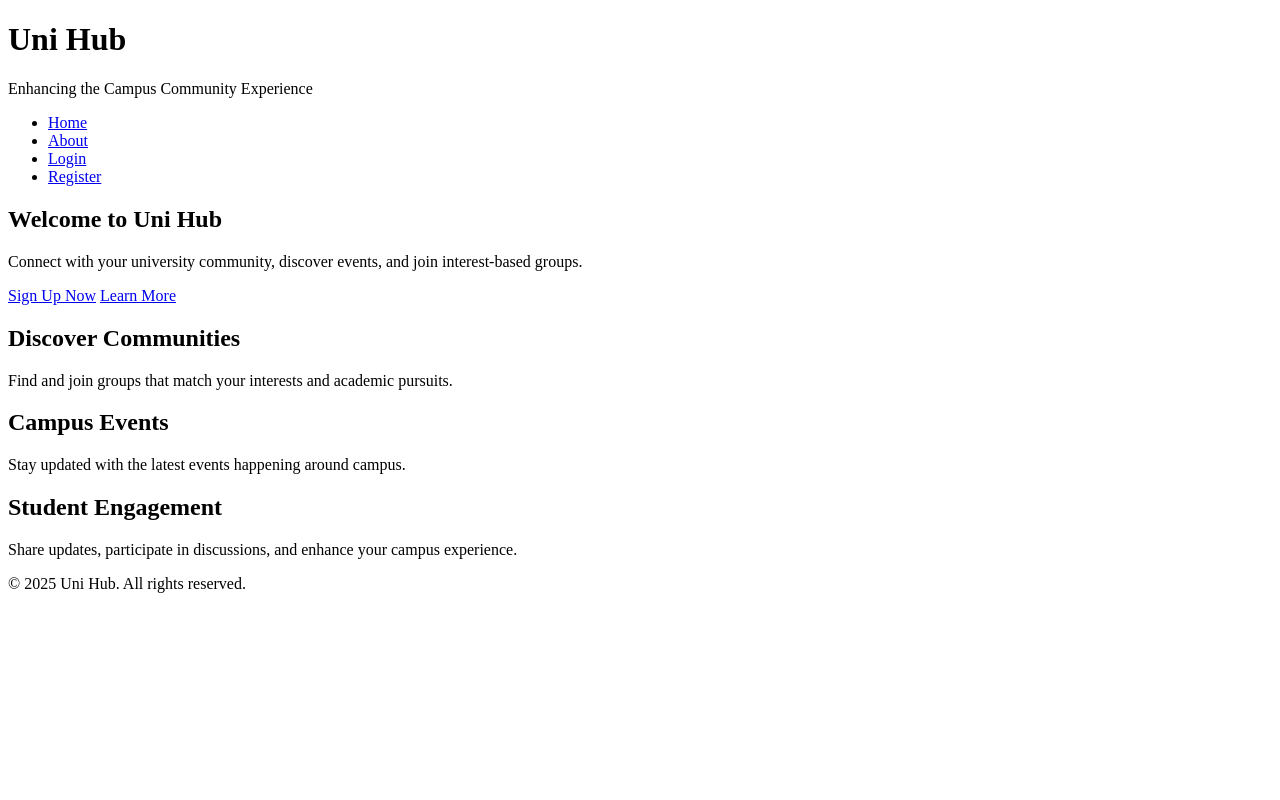
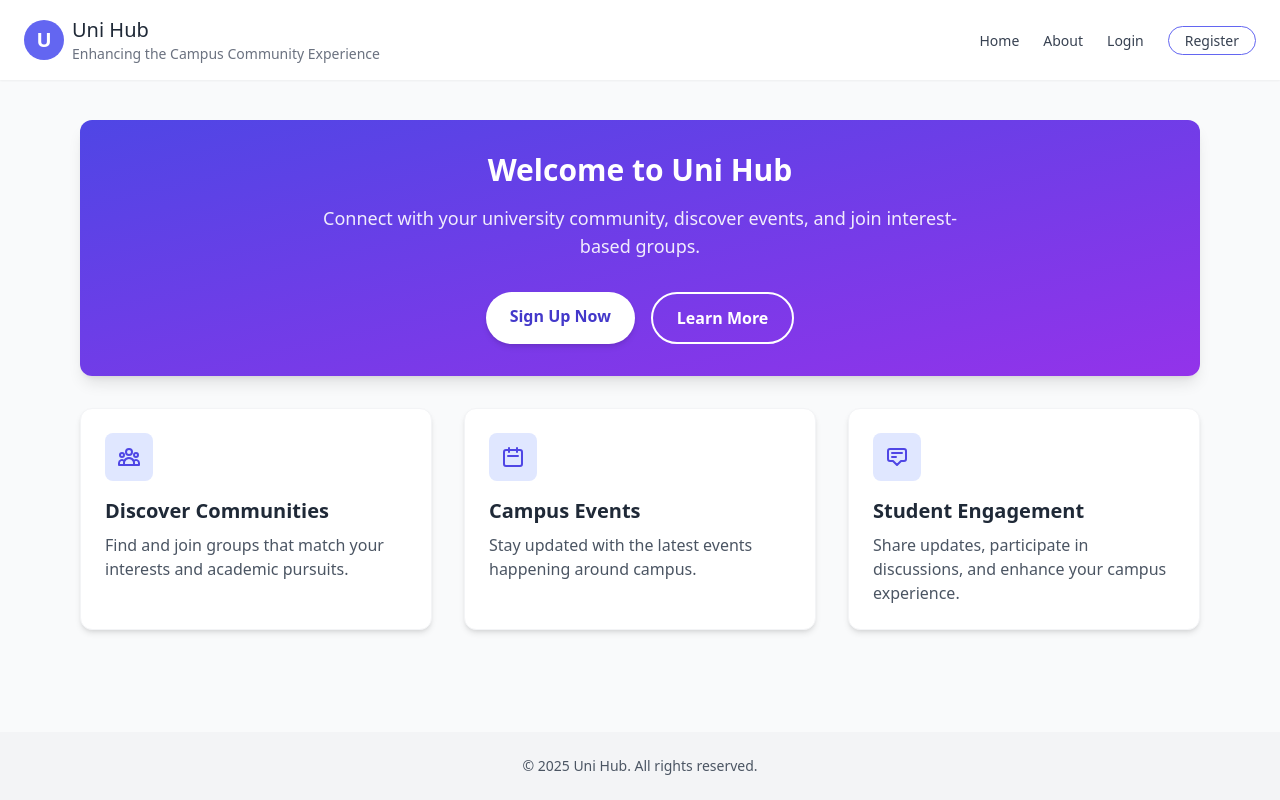
Before and after one commit to Strizzy066/uni-hub, a Django app: page / in a window 1280 px wide. Run offline with Django 5.2, Linux system fonts and the light colour scheme; style sheets or scripts are compiled from the project's sources.

Commit message:
update home page - add tailwind classes

```diff
--- a/core/templates/core/home.html
+++ b/core/templates/core/home.html
@@ -3,29 +3,53 @@
 {% block title %}Uni Hub - Enhancing the Campus Community Experience{% endblock %}
 
 {% block content %}
-    <main>
-        <section>
-            <h2>Welcome to Uni Hub</h2>
-            <p>Connect with your university community, discover events, and join interest-based groups.</p>
-            <div>
-                <a href="#">Sign Up Now</a>
-                <a href="#">Learn More</a>
+<main class="container mx-auto px-4 py-10 max-w-6xl">
+    <!-- Main Hero Card -->
+    <section class="bg-gradient-to-br from-indigo-600 to-purple-600 text-white rounded-xl p-8 mb-8 shadow-lg transform transition-all duration-300 hover:shadow-xl hover:-translate-y-1">
+        <div class="max-w-2xl mx-auto text-center">
+            <h2 class="text-3xl font-bold mb-4">Welcome to Uni Hub</h2>
+            <p class="text-lg mb-8 opacity-90">Connect with your university community, discover events, and join interest-based groups.</p>
+            <div class="flex flex-col sm:flex-row justify-center gap-4">
+                <a href="#" class="px-6 py-3 bg-white text-indigo-700 font-semibold rounded-full hover:bg-opacity-90 transition-colors shadow-md">Sign Up Now</a>
+                <a href="#" class="px-6 py-3 bg-transparent border-2 border-white text-white font-semibold rounded-full hover:bg-white hover:bg-opacity-10 transition-colors">Learn More</a>
             </div>
+        </div>
+    </section>
+
+    <!-- Three Feature Cards -->
+    <div class="grid grid-cols-1 md:grid-cols-3 gap-8">
+        <!-- Card 1 -->
+        <section class="bg-white rounded-xl p-6 shadow-md border border-gray-100 transform transition-all duration-300 hover:shadow-lg hover:-translate-y-1">
+            <div class="h-12 w-12 bg-indigo-100 text-indigo-600 rounded-lg flex items-center justify-center mb-4">
+                <svg xmlns="http://www.w3.org/2000/svg" class="h-6 w-6" fill="none" viewBox="0 0 24 24" stroke="currentColor">
+                    <path stroke-linecap="round" stroke-linejoin="round" stroke-width="2" d="M17 20h5v-2a3 3 0 00-5.356-1.857M17 20H7m10 0v-2c0-.656-.126-1.283-.356-1.857M7 20H2v-2a3 3 0 015.356-1.857M7 20v-2c0-.656.126-1.283.356-1.857m0 0a5.002 5.002 0 019.288 0M15 7a3 3 0 11-6 0 3 3 0 016 0zm6 3a2 2 0 11-4 0 2 2 0 014 0zM7 10a2 2 0 11-4 0 2 2 0 014 0z" />
+                </svg>
+            </div>
+            <h3 class="text-xl font-semibold mb-2 text-gray-800">Discover Communities</h3>
+            <p class="text-gray-600">Find and join groups that match your interests and academic pursuits.</p>
         </section>
 
-        <section>
-            <h2>Discover Communities</h2>
-            <p>Find and join groups that match your interests and academic pursuits.</p>
+        <!-- Card 2 -->
+        <section class="bg-white rounded-xl p-6 shadow-md border border-gray-100 transform transition-all duration-300 hover:shadow-lg hover:-translate-y-1">
+            <div class="h-12 w-12 bg-indigo-100 text-indigo-600 rounded-lg flex items-center justify-center mb-4">
+                <svg xmlns="http://www.w3.org/2000/svg" class="h-6 w-6" fill="none" viewBox="0 0 24 24" stroke="currentColor">
+                    <path stroke-linecap="round" stroke-linejoin="round" stroke-width="2" d="M8 7V3m8 4V3m-9 8h10M5 21h14a2 2 0 002-2V7a2 2 0 00-2-2H5a2 2 0 00-2 2v12a2 2 0 002 2z" />
+                </svg>
+            </div>
+            <h3 class="text-xl font-semibold mb-2 text-gray-800">Campus Events</h3>
+            <p class="text-gray-600">Stay updated with the latest events happening around campus.</p>
         </section>
 
-        <section>
-            <h2>Campus Events</h2>
-            <p>Stay updated with the latest events happening around campus.</p>
+        <!-- Card 3 -->
+        <section class="bg-white rounded-xl p-6 shadow-md border border-gray-100 transform transition-all duration-300 hover:shadow-lg hover:-translate-y-1">
+            <div class="h-12 w-12 bg-indigo-100 text-indigo-600 rounded-lg flex items-center justify-center mb-4">
+                <svg xmlns="http://www.w3.org/2000/svg" class="h-6 w-6" fill="none" viewBox="0 0 24 24" stroke="currentColor">
+                    <path stroke-linecap="round" stroke-linejoin="round" stroke-width="2" d="M7 8h10M7 12h4m1 8l-4-4H5a2 2 0 01-2-2V6a2 2 0 012-2h14a2 2 0 012 2v8a2 2 0 01-2 2h-3l-4 4z" />
+                </svg>
+            </div>
+            <h3 class="text-xl font-semibold mb-2 text-gray-800">Student Engagement</h3>
+            <p class="text-gray-600">Share updates, participate in discussions, and enhance your campus experience.</p>
         </section>
-
-        <section>
-            <h2>Student Engagement</h2>
-            <p>Share updates, participate in discussions, and enhance your campus experience.</p>
-        </section>
-    </main>
+    </div>
+</main>
 {% endblock %}
--- a/templates/base.html
+++ b/templates/base.html
@@ -1,29 +1,47 @@
+{% load static %}
+
 <!DOCTYPE html>
 <html lang="en">
+
 <head>
     <meta charset="UTF-8">
     <meta name="viewport" content="width=device-width, initial-scale=1.0">
     <title>{% block title %}Uni Hub{% endblock %}</title>
+    <link rel="stylesheet" href="{% static 'css/output.css' %}" />
 </head>
-<body>
-    <header>
-        <h1>Uni Hub</h1>
-        <p>Enhancing the Campus Community Experience</p>
-        <nav>
-            <ul>
-                <li><a href="{% url 'home' %}">Home</a></li>
-                <li><a href="#">About</a></li>
-                <li><a href="#">Login</a></li>
-                <li><a href="#">Register</a></li>
-            </ul>
-        </nav>
+
+<body class="min-h-screen flex flex-col bg-gray-50">
+    <header class="bg-white shadow-sm px-6 py-4">
+        <div class="container mx-auto">
+            <div class="flex flex-col md:flex-row md:items-center md:justify-between">
+            <div class="flex items-center space-x-2">
+                <div class="w-10 h-10 rounded-full bg-indigo-500 flex items-center justify-center">
+                <span class="text-white font-bold text-xl">U</span>
+                </div>
+                <div>
+                <h1 class="text-xl font-medium text-gray-800">Uni Hub</h1>
+                <p class="text-sm text-gray-500">Enhancing the Campus Community Experience</p>
+                </div>
+            </div>
+            <nav class="mt-4 md:mt-0">
+                <ul class="flex space-x-6">
+                <li><a href="{% url 'home' %}" class="text-gray-700 hover:text-indigo-500 transition-colors text-sm font-medium">Home</a></li>
+                <li><a href="#" class="text-gray-700 hover:text-indigo-500 transition-colors text-sm font-medium">About</a></li>
+                <li><a href="#" class="text-gray-700 hover:text-indigo-500 transition-colors text-sm font-medium">Login</a></li>
+                <li><a href="#" class="text-gray-700 hover:text-indigo-500 transition-colors text-sm font-medium border border-indigo-500 rounded-full px-4 py-1 hover:bg-indigo-500 hover:text-white">Register</a></li>
+                </ul>
+            </nav>
+            </div>
+        </div>
     </header>
 
     {% block content %}
     {% endblock %}
 
-    <footer>
-        <p>&copy; 2025 Uni Hub. All rights reserved.</p>
+    <footer class="bg-gray-100 py-6 mt-auto">
+        <div class="container mx-auto px-4 text-center text-gray-600 text-sm">
+            <p>&copy; 2025 Uni Hub. All rights reserved.</p>
+        </div>
     </footer>
 </body>
 </html>
```
